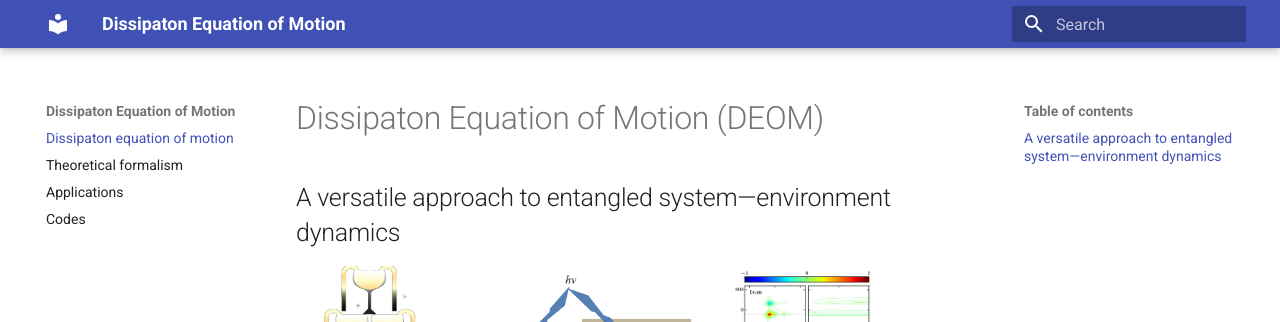
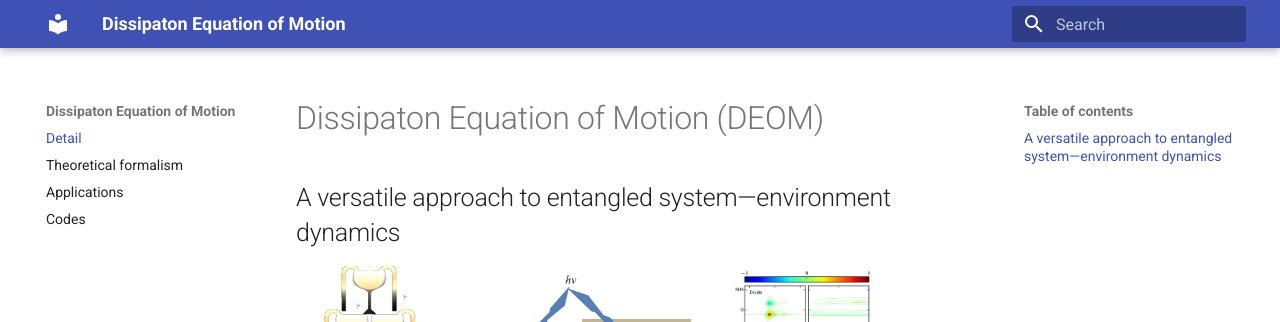
Before and after one commit to Wang-Yao-USTC/deom_web, an MkDocs documentation site: the page built from docs/index.md, in a window 1280 px wide. Shown: the top 322 px of the page. Built offline with MkDocs 1.6.1 and Material for MkDocs 9.7.7, drawn with Linux system fonts in a browser that asks for light colours.

Commit message:
change nemu name

```diff
--- a/mkdocs.yml
+++ b/mkdocs.yml
@@ -10,7 +10,7 @@ theme:
     titles_only: true
 
 nav:
-    - Dissipaton equation of motion: index.md
+    - Detail: index.md
     - Theoretical formalism: theo.md
     - Applications: app.md
     - Codes: codes.md
```
